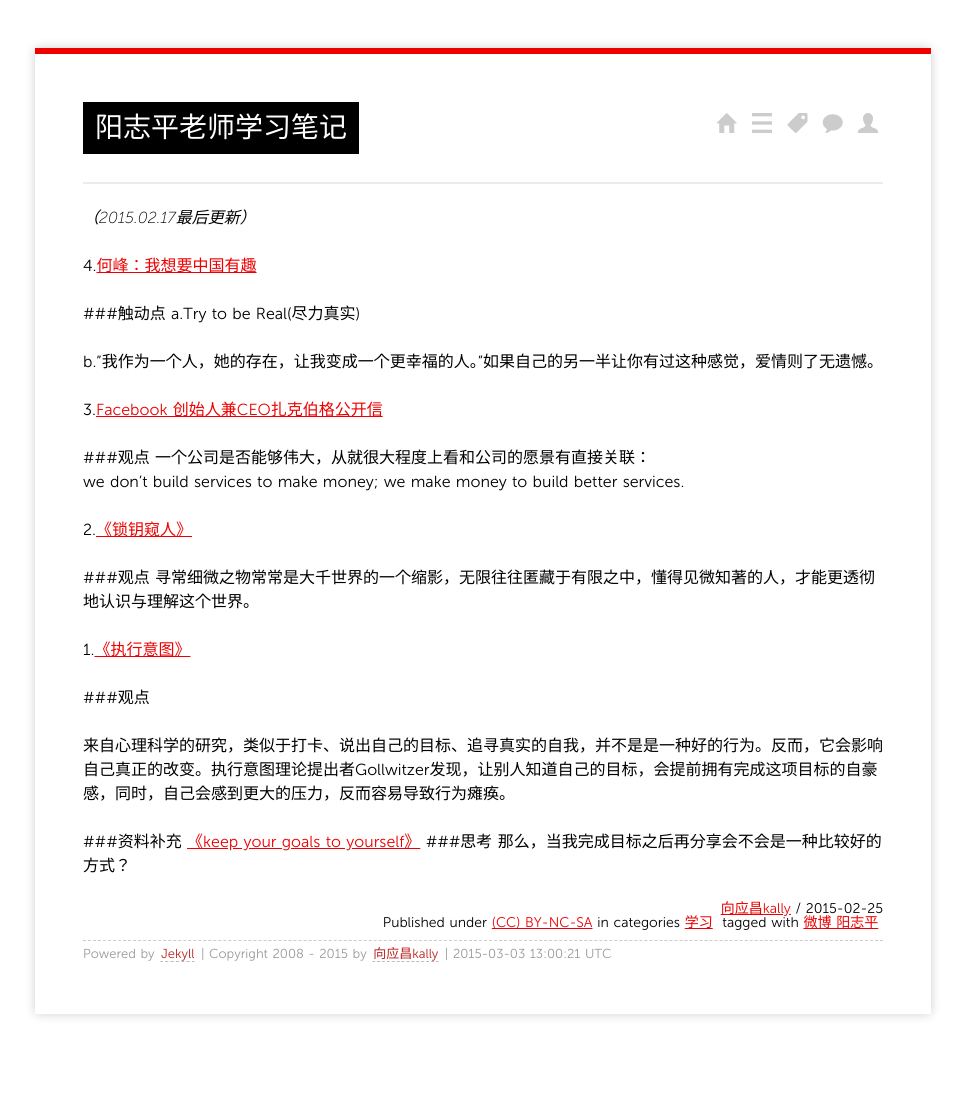
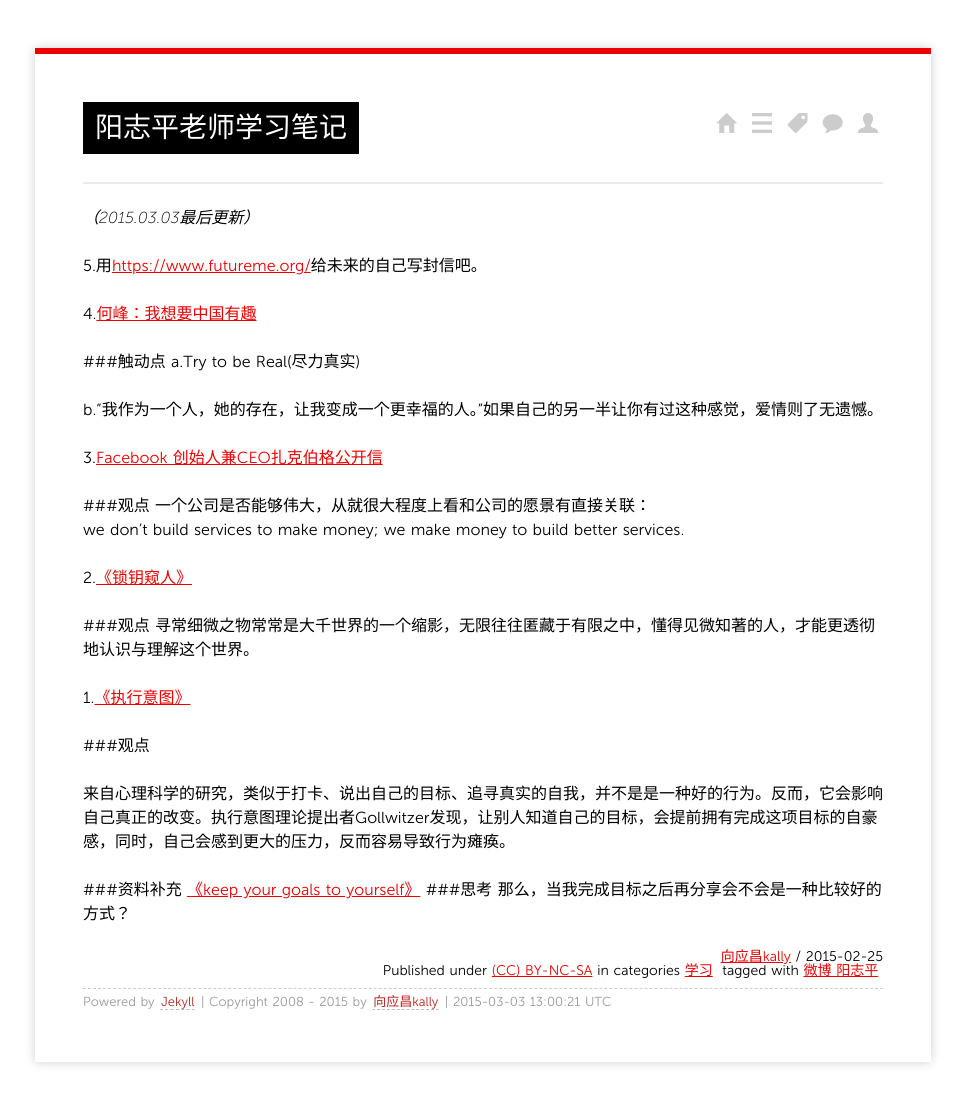
Before and after one commit to cvoice1/cvoice1.github.com, a Jekyll site: the page built from _posts/2015-02-25-yang-zhi-ping-lao-shi-xue-xi-bi-ji.md, in a window 1280 px wide. Shown: the whole page, without its empty margins (157-1122 px from the left). Built offline with Jekyll 4.4.1, drawn with Linux system fonts in a browser that asks for light colours; Markdown is read by kramdown in place of the engine named in the settings; comment, search, counter and statistics services are not loaded; before the commit the page ends 1062 px from its top, so only the background shows below that.

Commit message:
yangzhiping
add

```diff
--- a/_posts/2015-02-25-yang-zhi-ping-lao-shi-xue-xi-bi-ji.md
+++ b/_posts/2015-02-25-yang-zhi-ping-lao-shi-xue-xi-bi-ji.md
@@ -7,7 +7,9 @@ tags:
 - 微博 阳志平
 ---
 
-*（2015.02.17最后更新）*
+*（2015.03.03最后更新）*
+
+5.用[https://www.futureme.org/](https://www.futureme.org/)给未来的自己写封信吧。
 
 4.[何峰：我想要中国有趣](http://www.douban.com/note/243478637/)
 >###触动点
```
